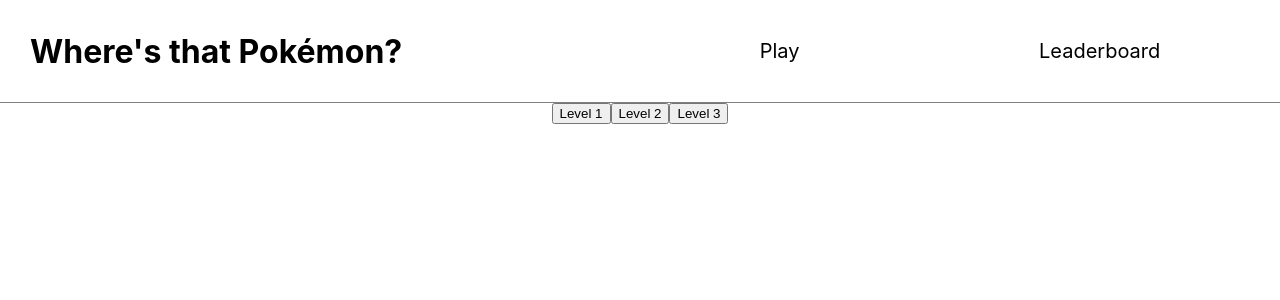
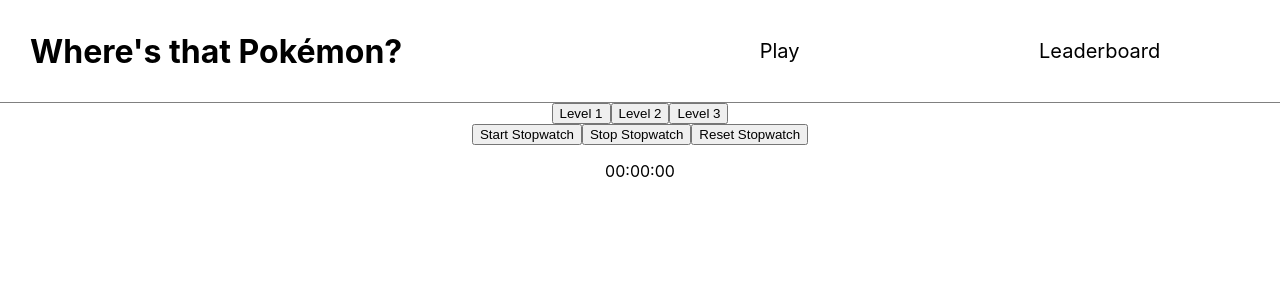
Before and after one commit to anthony-roncal/photo-tagging-app, a React (Create React App) app: page /leaderboard in a window 1280 px wide. Shown: the top 300 px of the page. Built offline with nearby package versions, Linux system fonts and the light colour scheme.

Commit message:
add useEffect and formatTime for stopwatch

```diff
--- a/src/components/Home.js
+++ b/src/components/Home.js
@@ -1,5 +1,5 @@
 import '../styles/App.css';
-import { useState } from 'react';
+import { useState, useEffect } from 'react';
 import {
     getStorage,
     ref,
@@ -10,6 +10,8 @@
 
 function Home() {
     const [imgUrl, setImgUrl] = useState('');
+    const [time, setTime] = useState(0);
+    const [isActive, setIsActive] = useState(false);
 
     const handleLevelButtonClick = (e) => {
         setImgUrl(LOADING_IMAGE_URL);
@@ -22,6 +24,42 @@
         setImgUrl(publicImageUrl);
     };
 
+    const startStopwatch = () => {
+        setIsActive(true);
+    };
+
+    const stopStopwatch = () => {
+        setIsActive(false);
+    };
+
+    const resetStopwatch = () => {
+        setIsActive(false);
+        setTime(0);
+    };
+
+    const formatTime = (timeInMs) => {
+        let min = ('0' + Math.floor((timeInMs/60000))).slice(-2);
+        let sec = ('0' + Math.floor((timeInMs/1000)%60)).slice(-2);
+        let ms = ('0' + ((timeInMs/10)%100)).slice(-2);
+        return `${min}:${sec}:${ms}`;
+    };
+
+    useEffect(() => {
+        let interval = null;
+
+        if (isActive) {
+            interval = setInterval(() => {
+                setTime((time) => time + 10);
+            }, 10);
+        } else {
+            clearInterval(interval);
+        }
+
+        return () => {
+            clearInterval(interval);
+        };
+    }, [isActive]);
+
     return (
         <div className="Home">
             <div className='btn-row'>
@@ -29,6 +67,12 @@
                 <button onClick={handleLevelButtonClick} data-level={'2'}>Level 2</button>
                 <button onClick={handleLevelButtonClick} data-level={'3'}>Level 3</button>
             </div>
+            <div className='btn-row'>
+                <button onClick={startStopwatch}>Start Stopwatch</button>
+                <button onClick={stopStopwatch}>Stop Stopwatch</button>
+                <button onClick={resetStopwatch}>Reset Stopwatch</button>
+            </div>
+                <p>{formatTime(time)}</p>
             <img src={imgUrl}></img>
         </div>
     );
--- a/src/components/Nav.js
+++ b/src/components/Nav.js
@@ -4,7 +4,9 @@
 const Nav = () => {
     return (
         <div className='nav'>
-            <h1>Where's that Pokémon?</h1>
+            <Link to='/'>
+                <h1>Where's that Pokémon?</h1>
+            </Link>
             <ul className='nav-links'>
                 <Link to='/'>
                     <li>Play</li>
```
